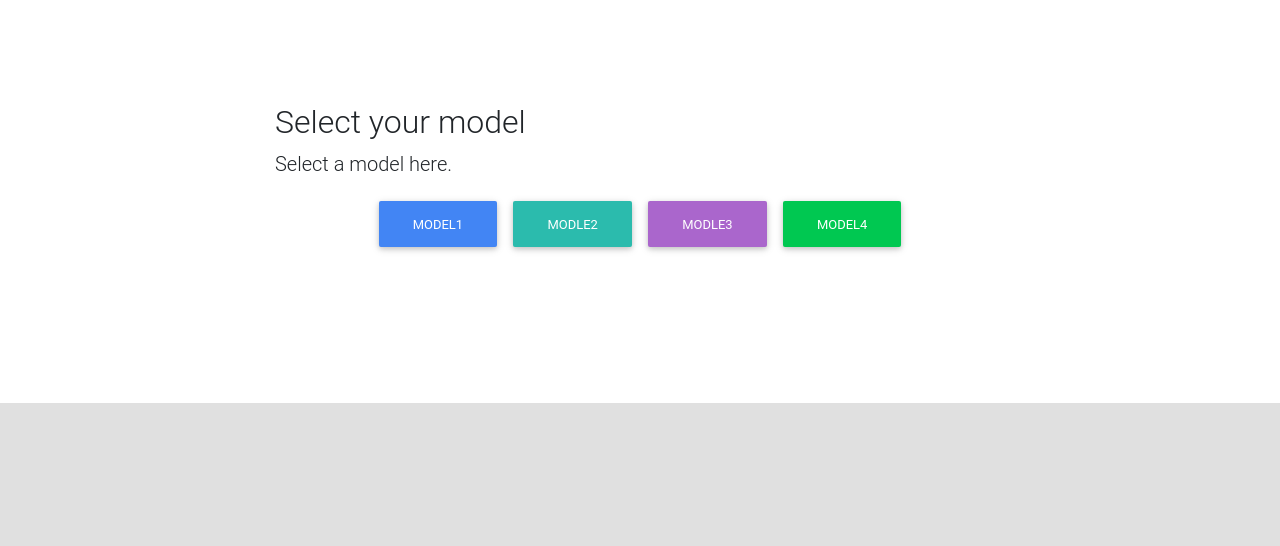
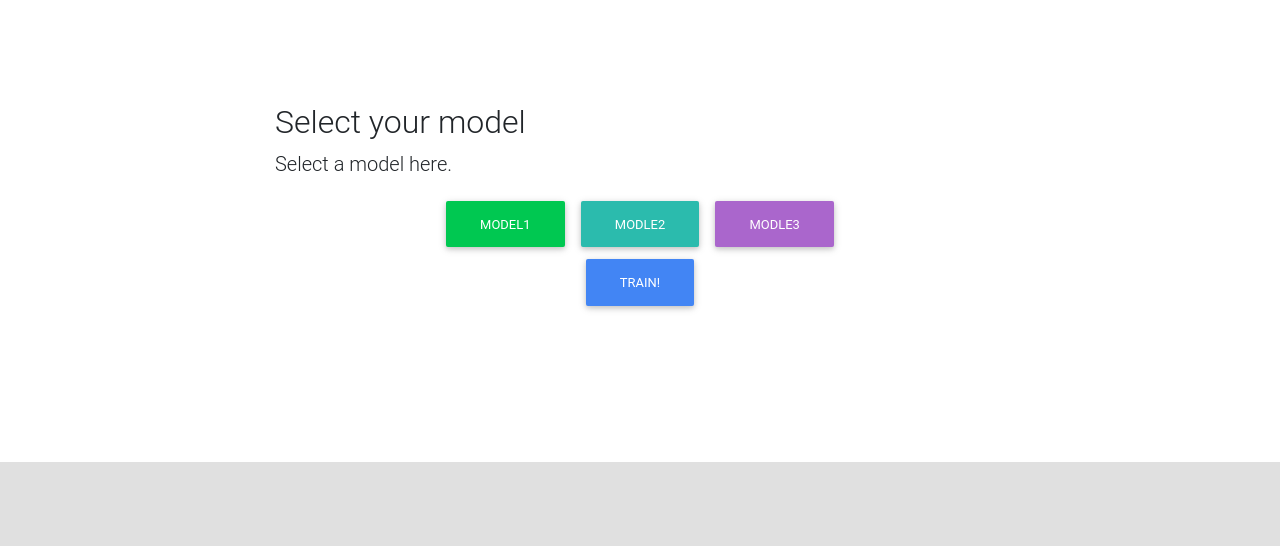
Before and after one commit to yiwen-song/Classification-Explanation-Framework, a Flask app: page / in a window 1280 px wide. Shown: the part 1534-2080 px from the top of the page. Run offline with Flask 2, Linux system fonts and the light colour scheme; some libraries are stand-ins or nearby versions.

Commit message:
ready for merge

```diff
--- a/app/app.py
+++ b/app/app.py
@@ -8,6 +8,10 @@ app = Flask(__name__)
 app.secret_key = os.urandom(24)
 app.config['UPLOAD_FOLDER'] = UPLOAD_FOLDER
 app.config['SEND_FILE_MAX_AGE_DEFAULT'] = 0
+
+models = ["model1", "model2", "model3"]
+model_name = None
+
 @app.after_request
 def add_header(r):
     """
@@ -45,11 +49,23 @@ def upload_train():
     return render_template("index.html")
 
 
-@app.route('/model1')
-def model1():
-    print ("=================================model1=================================")
-    return redirect("/#model")
+@app.route('/model/<num>')
+def model_select(num):
+    num = int(num)
+    print ("=================================Model \"%d\"================================="%num)
+    model_name = models[num]
+    # TODO: select a model
+    return "<h3>Your select Model \"%s\" </h3>"%model_name
 
+
+@app.route('/train/<num>')
+def train(num):
+    num = int(num)
+    if num == -1:
+        return "<h3>Please select a model.</h3>"
+    print ("=================================Training \"%d\"================================="%num)
+    # TODO train the model and generate html emplanation
+    return "<h3>Training finished. </h3>"
 
 
 @app.route('/upload_test', methods=['GET', 'POST'])
--- a/app/templates/index.html
+++ b/app/templates/index.html
@@ -125,13 +125,16 @@
           <h2>Select your model</h2>
           <p class="lead">Select a model here.</p>
           <center>
-              <a href = "/model1"><button type="button" class="btn btn-primary btn-rounded">Model1</button></a>
-              <button type="button" class="btn btn-default btn-rounded">Modle2</button>
-              <button type="button" class="btn btn-secondary btn-rounded">Modle3</button>
-              <button type="button" class="btn btn-success btn-rounded">Model4</button>
+              <button id = "model/0" type="button" class="btn btn-success btn-rounded">Model1</button>
+              <button id = "model/1" type="button" class="btn btn-default btn-rounded">Modle2</button>
+              <button id = "model/2" type="button" class="btn btn-secondary btn-rounded">Modle3</button>
+              <!-- <button type="button" class="btn btn-success btn-rounded">Model4</button> -->
               <!-- <button type="button" class="btn btn-info btn-rounded">Info</button>
               <button type="button" class="btn btn-warning btn-rounded">Warning</button>
               <button type="button" class="btn btn-danger btn-rounded">Danger</button> -->
+              <div id='response_model'></div>
+              <button id="train" type="button" class="btn btn-primary btn-rounded">Train!</button>
+              <div id = "train_response"></div>
           </center>
         </div>
       </div>
@@ -268,12 +271,44 @@
 
 
 <script>
+    var modelid=-1;
+    $("button[id^='model']").click(function(event){
+      modelid = event.target.id.split('/')[1];
+       $.ajax({
+          url: '/model/'+modelid,
+          type: "get",
+         success: function(response) {
+         $("#response_model").html(response);
+       },
+        error: function(xhr__) {
+      alert("Please wait a moment!");
+      }
+     });
+   });
+</script>
+
+
+<script>
+    $("#train").click(function(event){
+       $.ajax({
+          url: '/train/'+modelid,
+          type: "get",
+         success: function(response) {
+         $("#train_response").html(response);
+       },
+        error: function(xhr_) {
+         alert("Please wait a moment!");
+      }
+     });
+   });
+</script>
+
+
+<script>
        $("#predict_global").click(function(event){
-          var the_id = event.target.id;
           $.ajax({
              url: "/predict_global",
              type: "get",
-            //  data: {button_id: the_id},
             success: function(response) {
             $("#response_global").html(response);
           },
@@ -282,15 +317,13 @@
          }
         });
       });
-   </script>
+</script>
 
 <script>
     $("#random_one").click(function(event){
-       var the_id = event.target.id;
        $.ajax({
           url: "/random_one",
           type: "get",
-         //  data: {button_id: the_id},
          success: function(response) {
          $("#response_local").html(response);
        },
```
